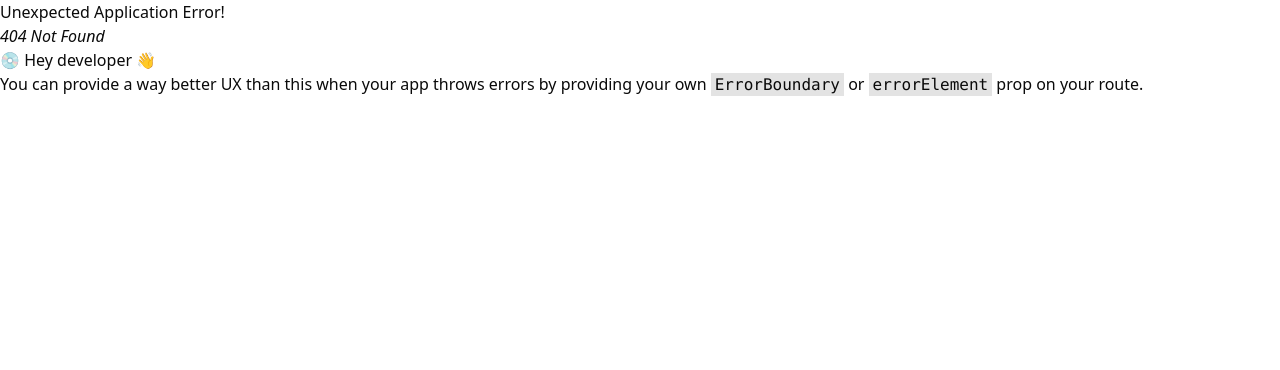
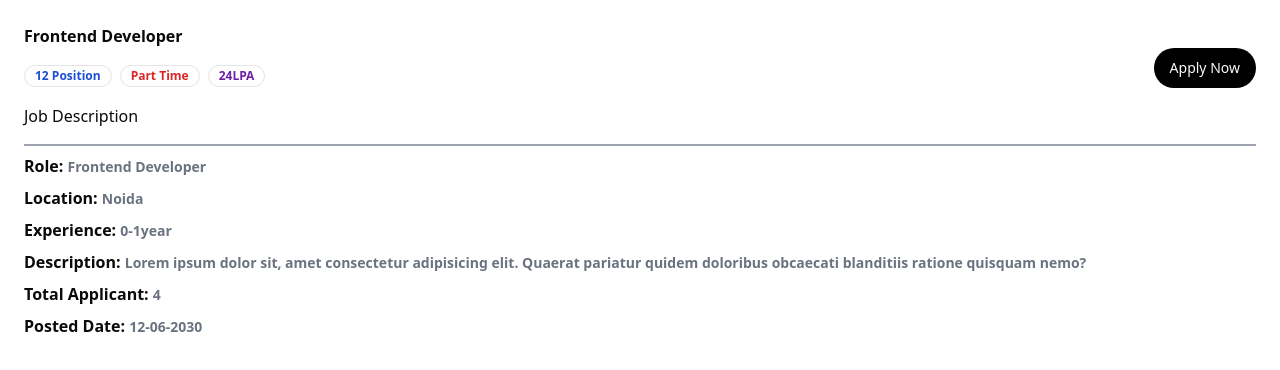
Before and after one commit to abhi-develope/job-portal, a React (Vite) app in the folder frontend/: page /description/1 in a window 1280 px wide. Before the commit this address had no page. Shown: the top 370 px of the page. Built offline with nearby package versions, Linux system fonts and the light colour scheme.

Commit message:
created job description page

```diff
--- a/frontend/src/App.jsx
+++ b/frontend/src/App.jsx
@@ -5,6 +5,7 @@ import Login from './components/auth/Login'
 import Signup from './components/auth/Signup'
 import Jobs from './components/pages/Jobs'
 import Profile from './components/pages/Profile'
+import Jobdescription from './components/pages/Jobdescription'
 
 
 
@@ -30,6 +31,10 @@ const App = () => {
       path: '/profile',
       element: <Profile/>
     },
+    {
+      path: '/description/:id',
+      element: <Jobdescription/>
+    },
    ])
   return (
     <div>
--- a/frontend/src/components/pages/Job.jsx
+++ b/frontend/src/components/pages/Job.jsx
@@ -3,8 +3,11 @@ import { Button } from '../ui/button'
 import { Bookmark } from 'lucide-react'
 import { Avatar, AvatarImage } from '../ui/avatar'
 import { Badge } from '../ui/badge'
+import { useNavigate } from 'react-router-dom'
 
+const jobId = 'asxcfvgt'
 const Job = () => {
+  const navigate = useNavigate()
   return (
     <div className='shadow-xl border border-gray-200 bg-white p-6 rounded-md'>
       <div className='flex items-center justify-between '>
@@ -33,7 +36,7 @@ const Job = () => {
 
       </div>
       <div className='mt-2'>
-        <Button  className='bg-gradient-to-r from-blue-400 via-blue-500 to-blue-600 text-white py-2 px-4 rounded-lg hover:from-blue-500 hover:to-blue-700 transition-all'>Check Details</Button>
+        <Button onClick={()=>navigate(`/description/${jobId}`)}  className='bg-gradient-to-r from-blue-400 via-blue-500 to-blue-600 text-white py-2 px-4 rounded-lg hover:from-blue-500 hover:to-blue-700 transition-all'>Check Details</Button>
       </div>
     </div>
   )
--- /dev/null
+++ b/frontend/src/components/pages/Jobdescription.jsx
@@ -0,0 +1,33 @@
+import React from 'react'
+import { Button } from '../ui/button'
+import { Badge } from '../ui/badge';
+
+const isApplied = false;
+const Jobdescription = () => {
+  return (
+    <div className='max-w-7xl mx-auto p-6'>
+      <h1 className='font-bold'>Frontend Developer</h1>
+      <div className='flex justify-between'>
+      <div className='flex gap-2 items-center mt-4'>
+        <Badge className={'text-blue-700 font-bold '} variant="ghost">12 Position</Badge>
+        <Badge className={'text-red-600 font-bold '} variant="ghost">Part Time</Badge>
+        <Badge className={'text-purple-800 font-bold '} variant="ghost">24LPA</Badge>
+
+      </div>
+      <Button disabled={isApplied} className={`rounded-full ${isApplied?'bg-slate-400 text-black':'bg-black'}`}>{isApplied?"Already Applied":"Apply Now"}</Button>
+
+      </div>
+      <h1 className='border-b-2 border-b-gray-400 font-medium py-4'>Job Description</h1>
+      <div>
+        <h1 className='font-bold my-2'>Role: <span className='py-4 text-gray-500 text-sm'>Frontend Developer</span></h1>
+        <h1 className='font-bold my-2'>Location: <span className='py-4 text-gray-500 text-sm'>Noida</span></h1>
+        <h1 className='font-bold my-2'>Experience: <span className='py-4 text-gray-500 text-sm'>0-1year</span></h1>
+        <h1 className='font-bold my-2'>Description: <span className='py-4 text-gray-500 text-sm'>Lorem ipsum dolor sit, amet consectetur adipisicing elit. Quaerat pariatur quidem doloribus obcaecati blanditiis ratione quisquam nemo?</span></h1>
+        <h1 className='font-bold my-2'>Total Applicant: <span className='py-4 text-gray-500 text-sm'>4</span></h1>
+        <h1 className='font-bold my-2'>Posted Date: <span className='py-4 text-gray-500 text-sm'>12-06-2030</span></h1>
+      </div>
+    </div>
+  )
+}
+
+export default Jobdescription
```
